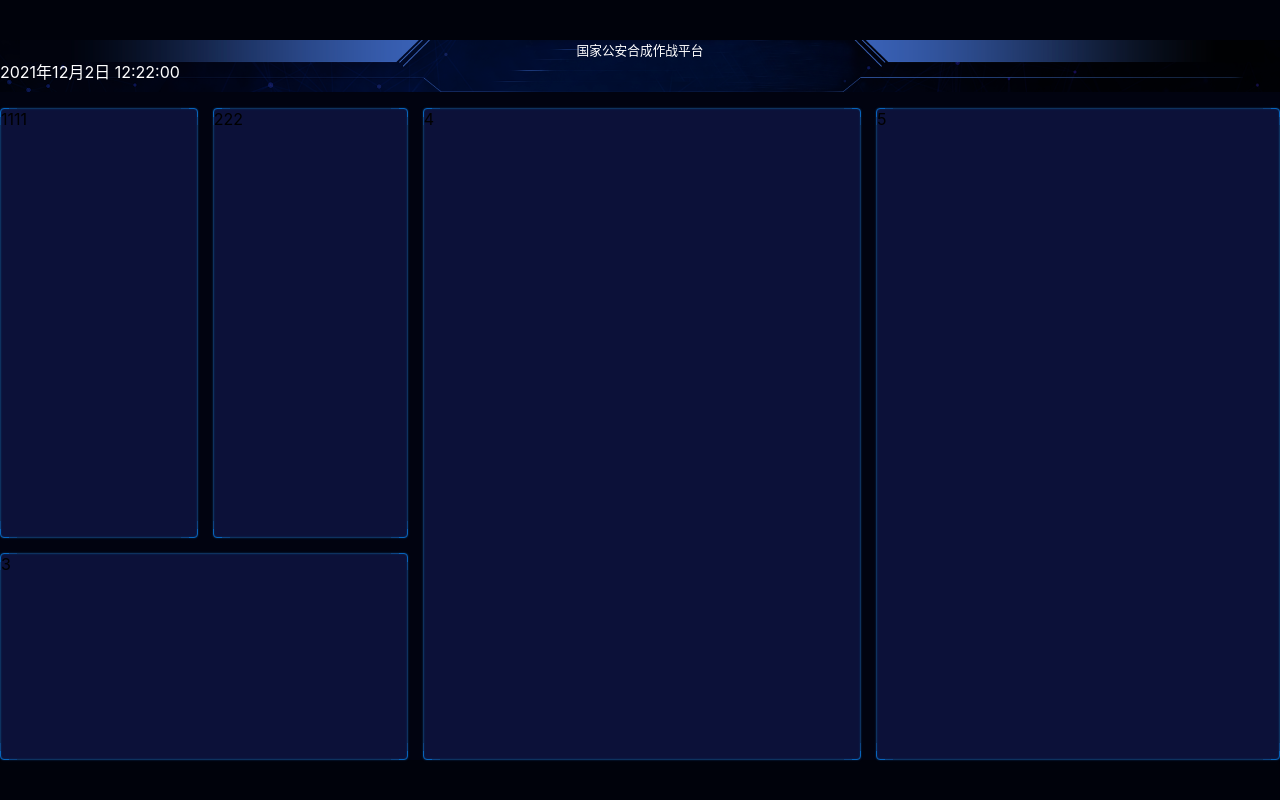
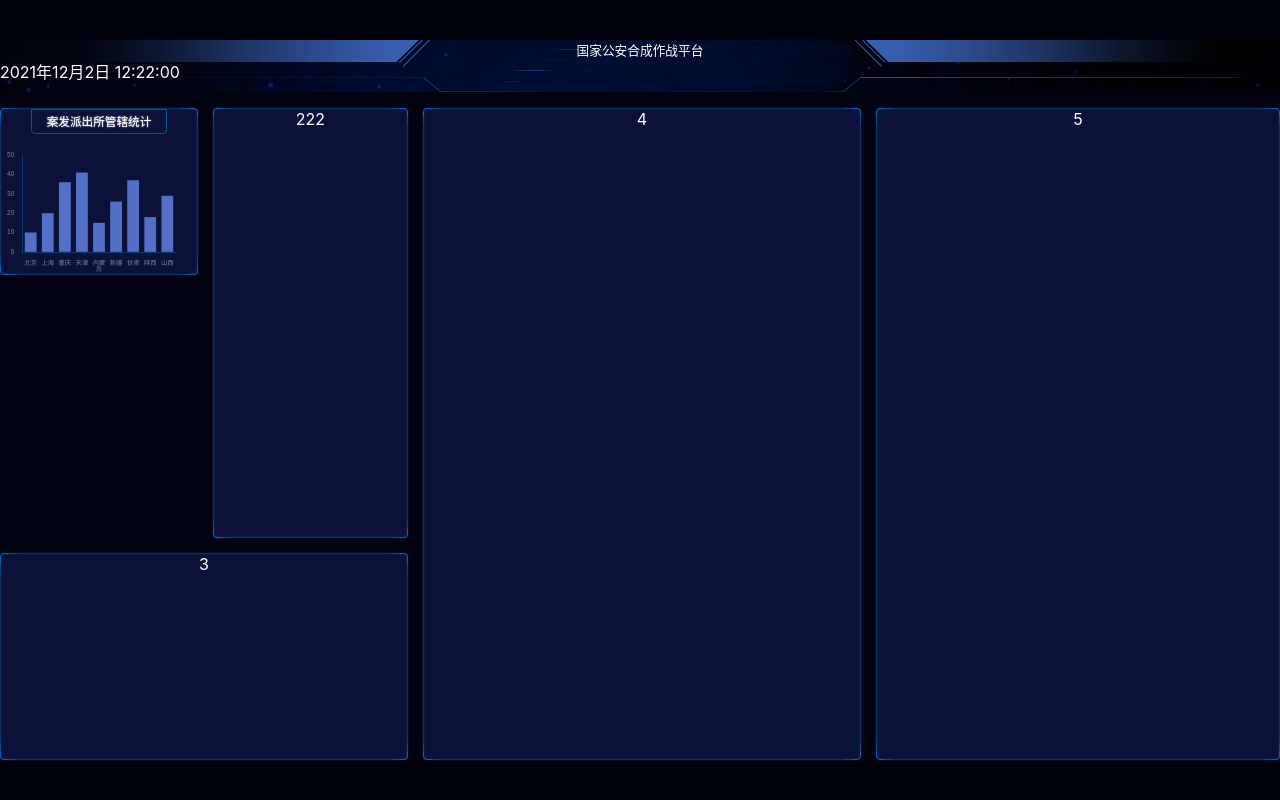
Before and after one commit to ao1115/big-screen, a React (Vite) app: page /#/ in a window 1280 px wide. Built offline with nearby package versions, Linux system fonts and the light colour scheme.

Commit message:
第一个柱形图搞定

```diff
--- a/index.html
+++ b/index.html
@@ -8,7 +8,7 @@
   <script>
     const clientWidth = document.documentElement.clientWidth
     const clientHeight = document.documentElement.clientHeight
-    const pageWidth = clientWidth / clientHeight > (16/9) ? clientHeight * (16/9 ) : clientWidth
+    window.pageWidth = clientWidth / clientHeight > (16/9) ? clientHeight * (16/9 ) : clientWidth
     const pageHeight = pageWidth / (16/9)
     //设置1个rem是宽度的1%
     const string = `<style>
--- a/src/pages/home.scss
+++ b/src/pages/home.scss
@@ -6,11 +6,11 @@
     display: flex;
     flex-direction: column;
     background: #010310;
+    color: #fff;
 
     .header {
         height: px(99);
         background-size: cover; //自动铺满
-
 
         >h2 {
             color: #fff;
@@ -37,6 +37,10 @@
         grid-row-gap: px(28);
 
         >section {
+            text-align: center;
+        }
+
+        .borderd {
             border: 1px solid #0764bc;
             border-radius: 4px;
             position: relative;
@@ -84,6 +88,29 @@
         >.section5 {
             grid-area: box5;
         }
+
+        .管辖统计 {
+            height: px(315);
+            display: flex;
+            flex-direction: column;
+            align-items: center;
+
+            h2 {
+                flex-shrink: 0;
+                border: 1px solid #0a5299;
+                border-bottom-left-radius: 4px;
+                border-bottom-right-radius: 4px;
+                font-size: px(22);
+                line-height: px(24);
+                padding: px(10) px(28);
+                text-shadow: 0 0 px(3) white;
+            }
+
+            .chart {
+                flex: 1;
+                width: 100%;
+            }
+        }
     }
 
 }
--- a/src/pages/home.tsx
+++ b/src/pages/home.tsx
@@ -1,8 +1,61 @@
-import React from 'react';
+import React, { useRef, useEffect } from 'react';
 import './home.scss';
 import headerBg from "../images/header.png"
+import * as echarts from 'echarts'
+const px = (n) => n / 2420 * (window as any).pageWidth;
 
 export const Home = () => {
+  const divRef = useRef(null)
+  useEffect(() => {
+    var myChart = echarts.init(divRef.current);
+    myChart.setOption({
+      textStyle: {
+        fontSize: px(12),
+        color: '#79839E'
+      },
+      title: { show: false },
+      legend: { show: false },
+      xAxis: {
+        data: ['北京', '上海', '重庆', '天津', '内蒙古', '新疆', '甘肃', '陕西', '山西'],
+        axisTick: { show: false },
+        axisLine: {
+          lineStyle: { color: '#083B70' }
+        },
+        axisLabel: {
+          fontSize: px(12),
+          formatter(val) {
+            if (val.length > 2) {
+              const array = val.split('');
+              array.splice(2, 0, '\n');
+              return array.join('');
+            } else {
+              return val;
+            }
+          }
+        },
+      },
+      grid: {
+        x: px(40),
+        y: px(40),
+        x2: px(40),
+        y2: px(40),
+      },
+      yAxis: {
+        splitLine: { show: false },
+        axisLine: {
+          show: true,
+          lineStyle: { color: '#083B70' }
+        },
+        axisLabel: {
+          fontSize: px(12)
+        }
+      },
+      series: [{
+        type: 'bar',
+        data: [10, 20, 36, 41, 15, 26, 37, 18, 29]
+      }]
+    });
+  }, []);
   return (
     <div className="home" >
       <header className="header" style={{ backgroundImage: `url(${headerBg})` }}>
@@ -10,11 +63,17 @@
         <span>2021年12月2日 12:22:00</span>
       </header>
       <main>
-        <section className="section1">1111</section>
-        <section className="section2">222</section>
-        <section className="section3">3</section>
-        <section className="section4">4</section>
-        <section className="section5">5</section>
+        <section className="section1 ">
+          <div className="管辖统计 borderd">
+            <h2>案发派出所管辖统计</h2>
+            <div className="chart" ref={divRef}>
+            </div>
+          </div>
+        </section>
+        <section className="section2  borderd" >222</section>
+        <section className="section3  borderd">3</section>
+        <section className="section4  borderd">4</section>
+        <section className="section5  borderd">5</section>
       </main>
     </div>
   );
--- a/src/shared/style.scss
+++ b/src/shared/style.scss
@@ -46,3 +46,12 @@
   flex-direction: column;
   flex: 1;
 }
+
+h1,
+h2,
+h3,
+h4,
+h5,
+h6 {
+  font-size: 16px;
+}
```
